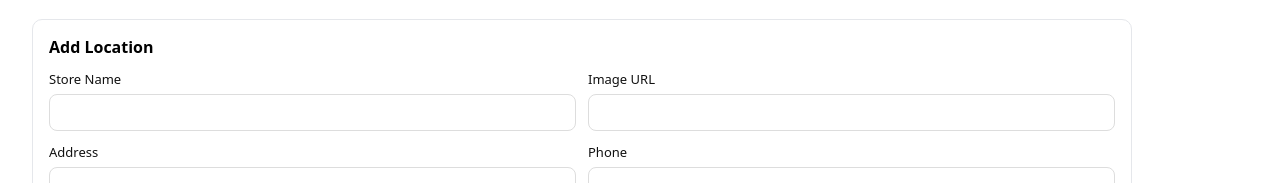
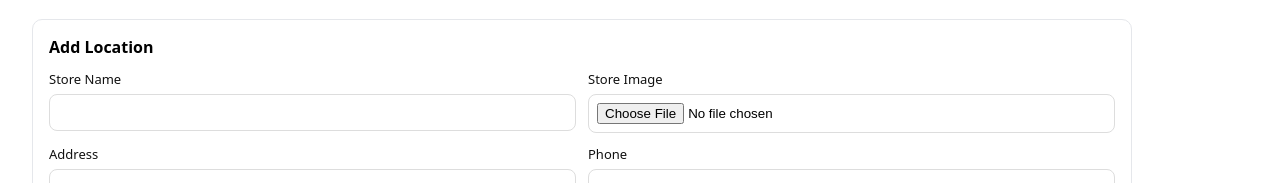
Before and after one commit to SHIV167/SHOPIFY_STORELOCATOR_2026, a Next.js app: page /admin in a window 1280 px wide. Shown: the part 245-428 px from the top of the page. Built offline with nearby package versions, Linux system fonts and the light colour scheme; no server answers.

Commit message:
feat: replace store location image URL with Shopify CDN file upload

```diff
--- a/src/app/admin/page.tsx
+++ b/src/app/admin/page.tsx
@@ -39,6 +39,7 @@ export default function AdminPage() {
 
   const [uploadingDesktop, setUploadingDesktop] = useState(false);
   const [uploadingMobile, setUploadingMobile] = useState(false);
+  const [uploadingLocationImage, setUploadingLocationImage] = useState(false);
 
   const [form, setForm] = useState({
     id: '',
@@ -284,6 +285,28 @@ export default function AdminPage() {
     }
   }
 
+  async function uploadLocationImage(file: File | null) {
+    if (!file) return;
+    setUploadingLocationImage(true);
+    setError(null);
+    try {
+      const formData = new FormData();
+      formData.append('file', file);
+      formData.append('alt', form.name || file.name);
+      const res = await authFetch('/api/admin/upload', {
+        method: 'POST',
+        body: formData,
+      });
+      if (!res.ok) throw new Error(await res.text());
+      const data = (await res.json()) as { url: string };
+      setForm((s) => ({ ...s, imageUrl: data.url }));
+    } catch (e) {
+      setError(e instanceof Error ? e.message : String(e));
+    } finally {
+      setUploadingLocationImage(false);
+    }
+  }
+
   async function uploadFile(file: File | null, type: 'desktop' | 'mobile') {
     if (!file) return;
     const setter = type === 'desktop' ? setUploadingDesktop : setUploadingMobile;
@@ -332,7 +355,19 @@ export default function AdminPage() {
         <h2 style={{ margin: 0, fontSize: 16 }}>{isEditing ? 'Edit Location' : 'Add Location'}</h2>
         <form onSubmit={onSubmit} style={{ marginTop: 12, display: 'grid', gridTemplateColumns: '1fr 1fr', gap: 12 }}>
           <Field label="Store Name" value={form.name} onChange={(v) => setForm((s) => ({ ...s, name: v }))} />
-          <Field label="Image URL" value={form.imageUrl} onChange={(v) => setForm((s) => ({ ...s, imageUrl: v }))} />
+          <div style={{ display: 'flex', flexDirection: 'column', gap: 6 }}>
+            <span style={{ fontSize: 13, color: '#111' }}>Store Image</span>
+            <input
+              type="file"
+              accept="image/*"
+              onChange={(e) => uploadLocationImage(e.target.files?.[0] ?? null)}
+              style={{ padding: 8, border: '1px solid #ddd', borderRadius: 8 }}
+            />
+            {uploadingLocationImage ? <span style={{ fontSize: 12, color: '#6b7280' }}>Uploading…</span> : null}
+            {form.imageUrl ? (
+              <img src={form.imageUrl} alt="Store preview" style={{ width: '100%', height: 80, objectFit: 'cover', borderRadius: 6, marginTop: 4 }} />
+            ) : null}
+          </div>
           <Field label="Address" value={form.address} onChange={(v) => setForm((s) => ({ ...s, address: v }))} />
           <Field label="Phone" value={form.phone} onChange={(v) => setForm((s) => ({ ...s, phone: v }))} />
           <Field label="Google Maps URL" value={form.mapUrl} onChange={(v) => setForm((s) => ({ ...s, mapUrl: v }))} />
```
